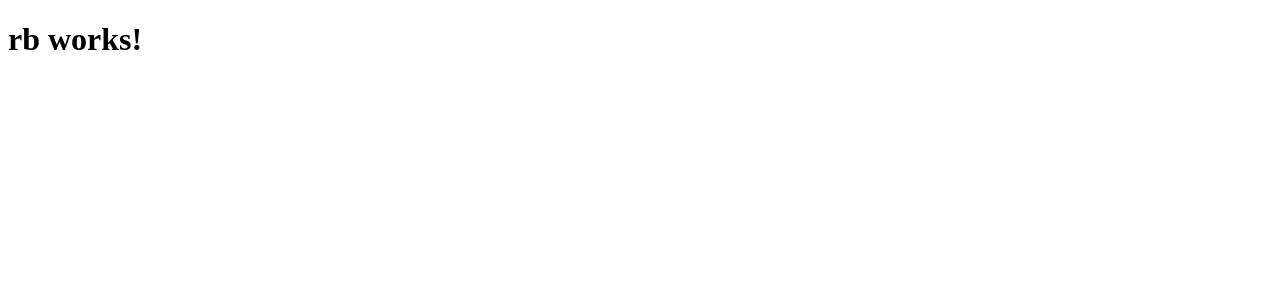
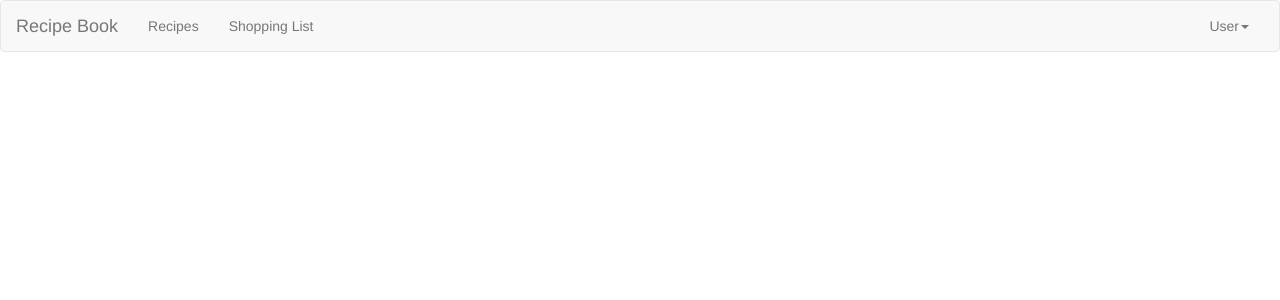
Before and after one commit to Ryan-Thomas/recipe-book, an Angular app: page / in a window 1280 px wide. Shown: the top 300 px of the page. Built offline with nearby package versions, Linux system fonts and the light colour scheme.

Commit message:
Completed 032 Creating the Header Component

```diff
--- a/src/app/app.component.html
+++ b/src/app/app.component.html
@@ -1,3 +1 @@
-<h1>
-  {{title}}
-</h1>
+<rb-header></rb-header>
--- a/src/app/app.component.ts
+++ b/src/app/app.component.ts
@@ -3,7 +3,6 @@
 @Component({
   selector: 'rb-root',
   templateUrl: './app.component.html',
-  styleUrls: ['./app.component.css']
 })
 export class AppComponent {
   title = 'rb works!';
--- a/src/app/app.module.ts
+++ b/src/app/app.module.ts
@@ -4,10 +4,12 @@
 import { HttpModule } from '@angular/http';
 
 import { AppComponent } from './app.component';
+import { HeaderComponent } from './header.component';
 
 @NgModule({
   declarations: [
-    AppComponent
+    AppComponent,
+    HeaderComponent
   ],
   imports: [
     BrowserModule,
--- /dev/null
+++ b/src/app/header.component.html
@@ -0,0 +1,35 @@
+
+<nav class="navbar navbar-default">
+  <div class="container-fluid">
+    <!-- Brand and toggle get grouped for better mobile display -->
+    <div class="navbar-header">
+      <button type="button" class="navbar-toggle collapsed" data-toggle="collapse"
+              data-target="#bs-example-navbar-collapse-1" aria-expanded="false">
+        <span class="sr-only">Toggle navigation</span>
+        <span class="icon-bar"></span>
+        <span class="icon-bar"></span>
+        <span class="icon-bar"></span>
+      </button>
+      <a class="navbar-brand" href="#">Recipe Book</a>
+    </div>
+
+    <!-- Collect the nav links, forms, and other content for toggling -->
+    <div class="collapse navbar-collapse" id="bs-example-navbar-collapse-1">
+      <ul class="nav navbar-nav">
+        <li><a href="#">Recipes</a></li>
+        <li><a href="#">Shopping List</a></li>
+      </ul>
+      <ul class="nav navbar-nav navbar-right">
+        <li class="dropdown">
+          <a href="#" class="dropdown-toggle" role="button" aria-haspopup="true" aria-expanded="false">User<span class="caret"></span></a>
+          <ul class="dropdown-menu">
+            <li><a href="#">Login</a></li>
+            <li><a href="#">Other</a></li>
+            <li role="separator" class="divider"></li>
+            <li><a href="#">Logout</a></li>
+          </ul>
+        </li>
+      </ul>
+    </div><!-- /.navbar-collapse -->
+  </div><!-- /.container-fluid -->
+</nav>
--- /dev/null
+++ b/src/app/header.component.ts
@@ -0,0 +1,14 @@
+import { Component, OnInit } from '@angular/core';
+
+@Component({
+  selector: 'rb-header',
+  templateUrl: './header.component.html',
+})
+export class HeaderComponent implements OnInit {
+
+  constructor() { }
+
+  ngOnInit() {
+  }
+
+}
--- a/src/index.html
+++ b/src/index.html
@@ -7,6 +7,8 @@
 
   <meta name="viewport" content="width=device-width, initial-scale=1">
   <link rel="icon" type="image/x-icon" href="favicon.ico">
+  <!-- Latest compiled and minified CSS -->
+  <link rel="stylesheet" href="https://maxcdn.bootstrapcdn.com/bootstrap/3.3.7/css/bootstrap.min.css" integrity="sha384-BVYiiSIFeK1dGmJRAkycuHAHRg32OmUcww7on3RYdg4Va+PmSTsz/K68vbdEjh4u" crossorigin="anonymous">
 </head>
 <body>
   <rb-root>Loading...</rb-root>
```
Also changed, not shown: src/app/app.component.css (deleted), 1 other file (tests, documents, lock files or other folders).
